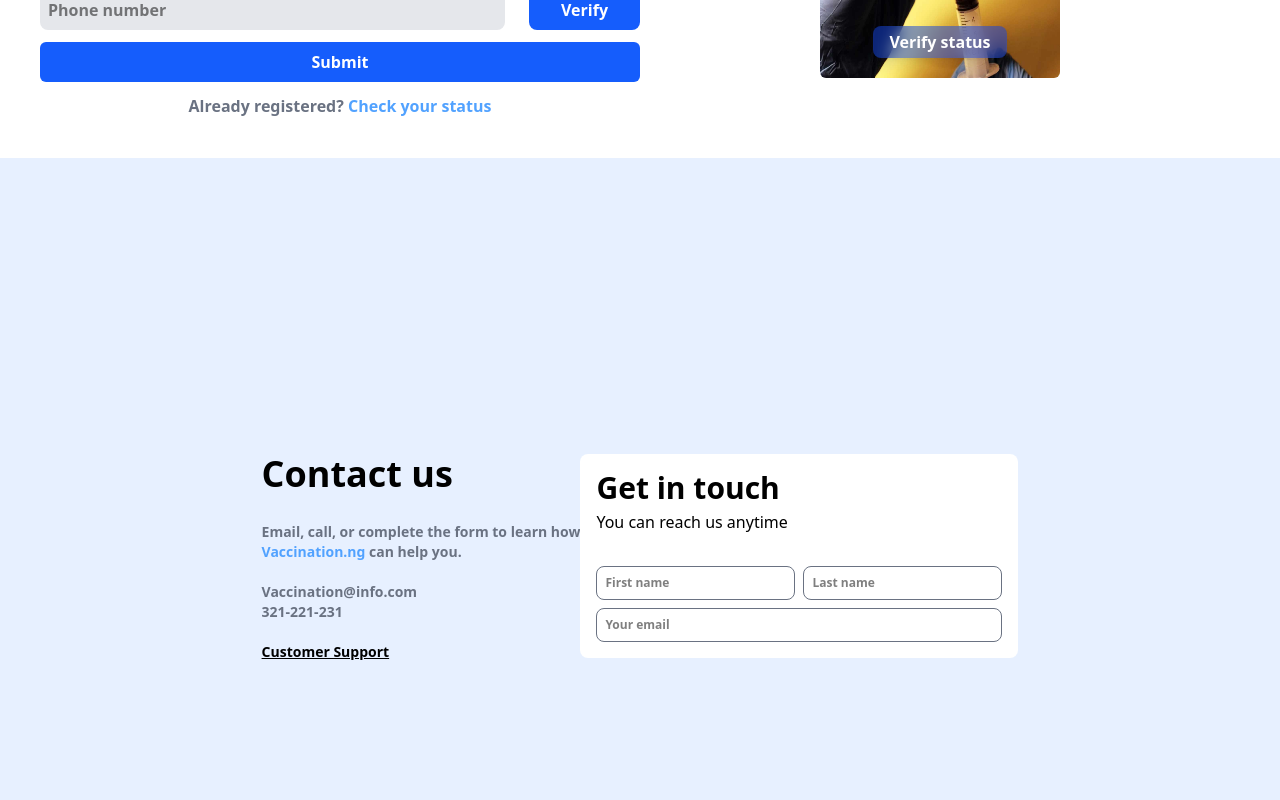
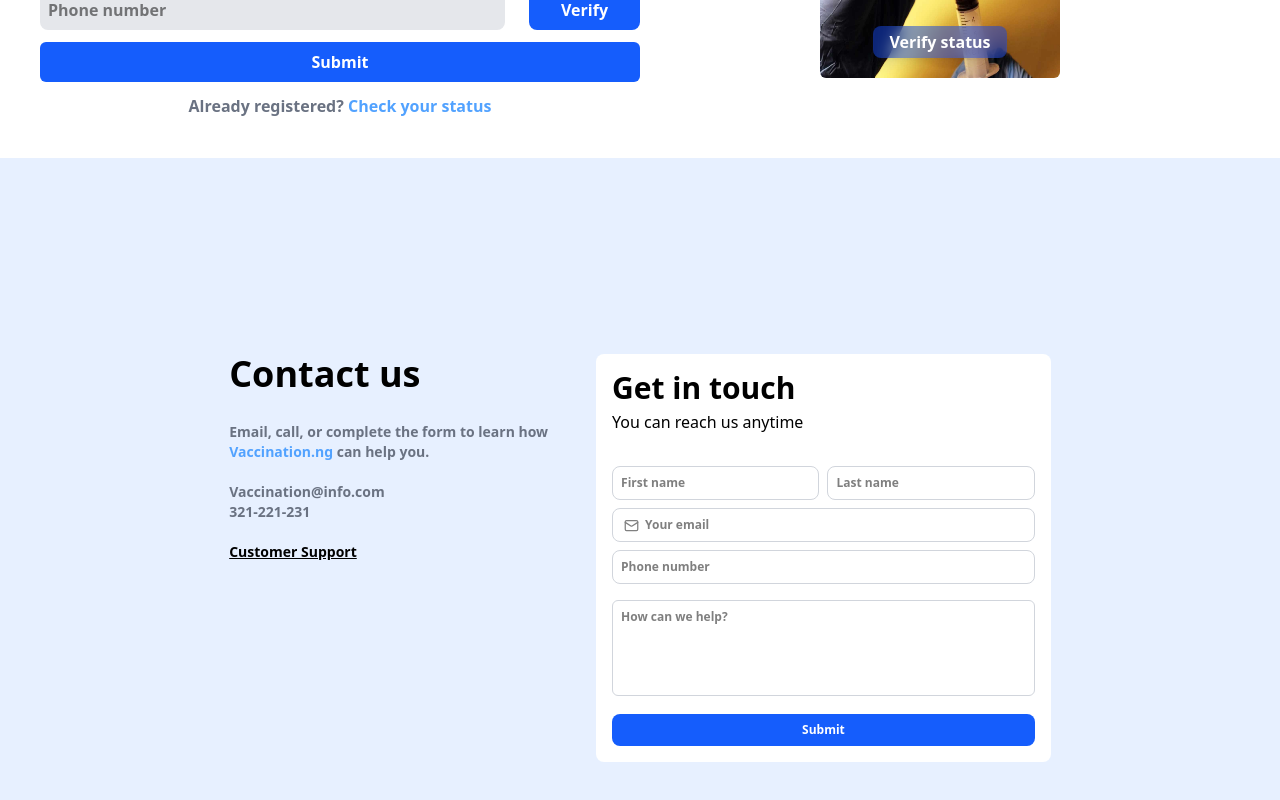
Before and after one commit to Tobikun11-Arch/Vaccination.ng-Landing-page, a React (Vite) app: page / in a window 1280 px wide. Shown: the part 2098-2898 px from the top of the page. Built offline with nearby package versions, Linux system fonts and the light colour scheme.

Commit message:
[Finished]: Contact us page

```diff
--- a/src/components/Nav/Nav.tsx
+++ b/src/components/Nav/Nav.tsx
@@ -7,7 +7,7 @@ interface NavOnclick {
 export default function Nav({ onToggle }: NavOnclick) {
     return (
         <nav className={`lg:flex text-lg items-center gap-5 font-bold ${onToggle ? 'block' : 'hidden'}`}>
-            <NavList href="" label="Home" />
+            <NavList href="#services" label="Home" />
             <NavList href="" label="Services"/>
             <NavList href="" label="Schedule"/>
             <NavList href="" label="Contact us"/>
--- a/src/pages/Contact.tsx
+++ b/src/pages/Contact.tsx
@@ -1,8 +1,9 @@
+import { Mail } from 'lucide-react';
 
 export default function Contact() {
     return (
-        <main className="h-screen w-full flex justify-center items-center bg-[#E7F0FF] text-black">
-            <section className="flex">
+        <main className="h-screen w-full flex justify-center items-center bg-[#E7F0FF] text-black px-4">
+            <section className="flex flex-col md:flex-row gap-12">
                 <div className="text-gray-500 text-sm font-semibold">
                     <h1 className="text-4xl font-bold text-black">Contact us</h1>
                     <p className="mt-7">Email, call, or complete the form to learn how <br /> <span className="text-blue-400 font-semibold">Vaccination.ng</span> can help you.</p>
@@ -10,15 +11,22 @@ export default function Contact() {
                     <p>321-221-231</p>
                     <p className="underline text-black mt-5">Customer Support</p>
                 </div>
-
                 <form action="" className="p-4 bg-white h-full rounded-lg">
                     <h1 className="text-3xl font-semibold">Get in touch</h1>
                     <p className="mt-1">You can reach us anytime</p>
                     <div className="w-full flex gap-2 mt-8">
-                        <input type="text" placeholder="First name" className="w-full border border-gray-500 outline-none p-2 rounded-lg text-xs font-semibold"/>
-                        <input type="text" placeholder="Last name" className="w-full border border-gray-500 outline-none p-2 rounded-lg text-xs font-semibold"/>
+                        <input type="text" placeholder="First name" className="w-full border border-gray-300 outline-none p-2 rounded-lg text-xs font-semibold"/>
+                        <input type="text" placeholder="Last name" className="w-full border border-gray-300 outline-none p-2 rounded-lg text-xs font-semibold"/>
                     </div>
-                    <input type="text" name="" id="" placeholder="Your email" className="w-full border border-gray-500 outline-none p-2 rounded-lg text-xs font-semibold mt-2"/>
+                    <div className='relative w-full mt-2'>
+                        <input type="email" name="email" id="" placeholder="Your email" className="w-full border border-gray-300 outline-none pl-8 py-2 pr-2  rounded-lg text-xs font-semibold"/>
+                        <div className="absolute inset-y-0 left-0 flex items-center pl-3">
+                            <Mail size={15} color='gray'/>
+                        </div>
+                    </div>
+                    <input type="text" placeholder="Phone number" className="mt-2 w-full border border-gray-300 outline-none p-2 rounded-lg text-xs font-semibold"/>
+                    <textarea name="" id="" className='text-xs font-semibold border w-full outline-none mt-4 border-gray-300 resize-none p-2 rounded-md h-24' placeholder='How can we help?'></textarea>
+                    <button className='bg-blue-600 text-white font-semibold text-xs w-full py-2 mt-3 rounded-lg'>Submit</button>
                 </form>
             </section>
         </main>
--- a/src/pages/Services.tsx
+++ b/src/pages/Services.tsx
@@ -2,7 +2,7 @@ import { Shield, MoveRight, Users, Thermometer } from 'lucide-react';
 
 export default function Services() {
   return (
-    <main className="min-h-screen p-5 flex flex-col justify-center items-center w-full">
+    <main className="min-h-screen p-5 flex flex-col justify-center items-center w-full" id="services">
       <section className="bg-violet-700/10 shadow-lg backdrop-blur-xs w-full sm:w-3/5">
         <div className="w-full bg-white/25 shadow-lg backdrop-blur-sm rounded-t-lg px-4 sm:px-10 py-4">
          <h1 className="text-xs sm:text-sm lg:text-base">Check your COVID-19 result on your Database</h1>
```
Also changed, not shown: 1 other file (tests, documents, lock files or other folders).
